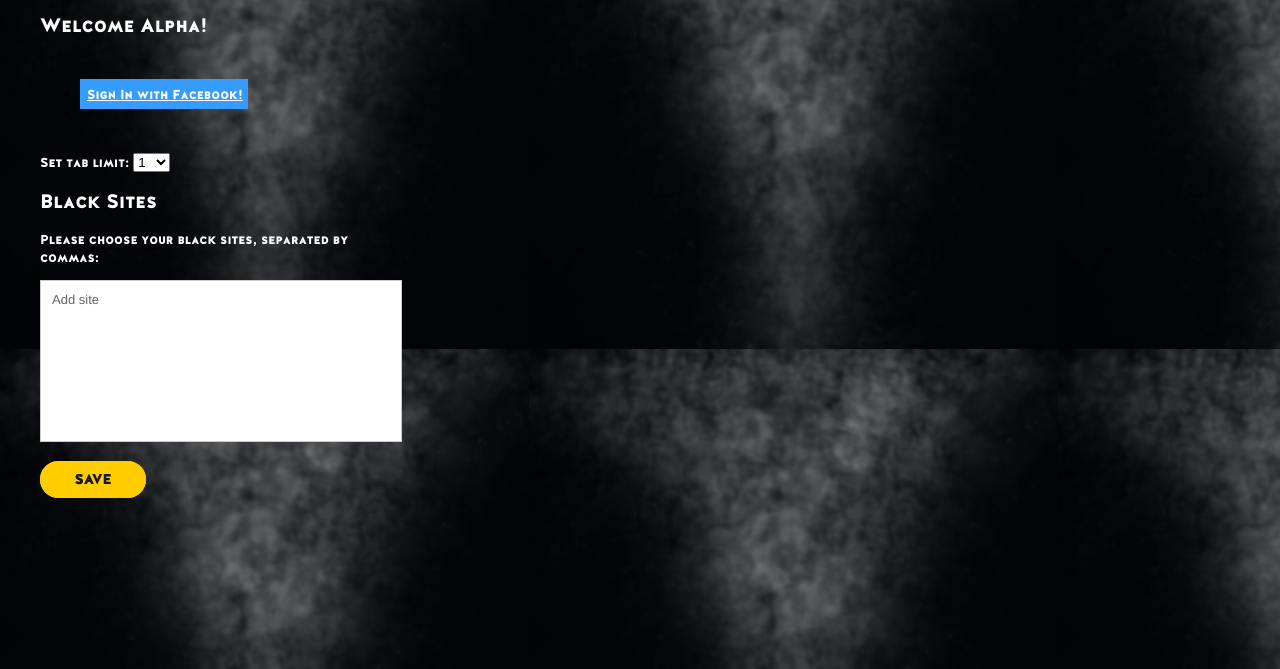
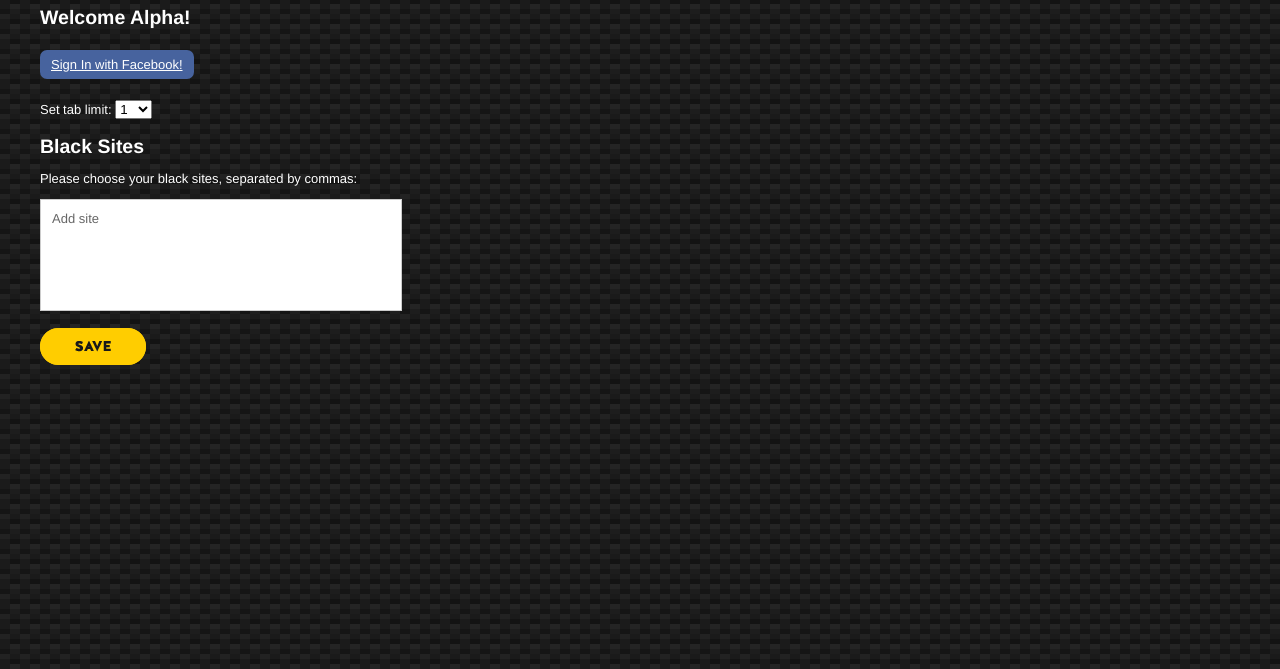
Before and after one commit to Behavioral-Technology-Group/pavlok-chrome-extension, a browser extension: page options.html in a window 1280 px wide. Shown: the part 131-800 px from the top of the page. Drawn offline with Linux system fonts and the light colour scheme.

Commit message:
Styling changes and fixed sign in disappear bug

```diff
--- a/css/options.css
+++ b/css/options.css
@@ -8,15 +8,24 @@
 }
 
 #status {
-  background-color: yellow;
-  color: green
+  background-color: #E2A92B;
+  color: green;
+  height: 11px;
 }
 
 body {
-  font-family: 'Halis Black',Helvetica,Arial,sans-serif;
+  font-family: Helvetica,Arial,sans-serif;
   font-size:small;
   color:#000;
-  background-image: url('../images/background.png');
+  background:
+    linear-gradient(27deg, #151515 5px, transparent 5px) 0 5px,
+    linear-gradient(207deg, #151515 5px, transparent 5px) 10px 0px,
+    linear-gradient(27deg, #222 5px, transparent 5px) 0px 10px,
+    linear-gradient(207deg, #222 5px, transparent 5px) 10px 5px,
+    linear-gradient(90deg, #1b1b1b 10px, transparent 10px),
+    linear-gradient(#1d1d1d 25%, #1a1a1a 25%, #1a1a1a 50%, transparent 50%, transparent 75%, #242424 75%, #242424);
+  background-color: #131313;
+  background-size: 20px 20px;
   width: 22rem;
   padding: 2rem;
 }
@@ -28,12 +37,13 @@ body {
 
 p {
   color: white;
-  font-family: 'Halis Black',Helvetica;
+  font-family: Helvetica;
 }
 
 h2 {
   color: white;
-  font-family: 'Halis Black',Helvetica;
+  font-family: Helvetica;
+  margin-bottom: 0
 }
 
 #label-text {
@@ -43,12 +53,22 @@ h2 {
 #signin_signout{
   text-align: left;
   color: white;
-  background-color: #369cff;
-  padding: 7px 5px 5px 7px;
+  background-color: #47639E;
+  padding: 7px 11px 7px 11px;
   margin-bottom: 10px;
+  border-radius: 7px;
 }
 
 .tagcontainer {
+  height:100px;
+}
 
-  height:150px;
+ul.nav{
+  list-style-type: none;
+  left:0;
+  padding:0;
 }
+
+div.auth{
+  text-decoration: none;
+}
--- a/options.js
+++ b/options.js
@@ -20,13 +20,8 @@ function hideSignIn(){
 }
 
 function showSignOut(){
-  $('li#sign_out').html("<a href='#'>Sign Out!</a>")
+  $('#signin_signout').html("<a href='#'>Sign Out!</a>")
   .click(signOut);
-}
-
-if (userSignedIn() == true){
-  hideSignIn();
-  showSignOut();
 }
 
 function signOut(){
@@ -155,13 +150,17 @@ $('#blackList').tagsInput();
 function initialize() {
   document.getElementById('save').addEventListener('click',
     save_options);
+  if (userSignedIn() == true){
+    hideSignIn();
+  }
 
-$('#blackList').tagsInput({
+  $('#blackList').tagsInput({
   'width' : '350px',
   'onChange' : save_tags,
   'defaultText':'Add site',
   'removeWithBackspace' : true
 });
+
 $('#blackList')[0].value = localStorage["blackList"];
 }
 
```
Also changed, not shown: images/16.png (deleted), images/48.png (deleted), images/logo_128x128.png (added), manifest.json.
